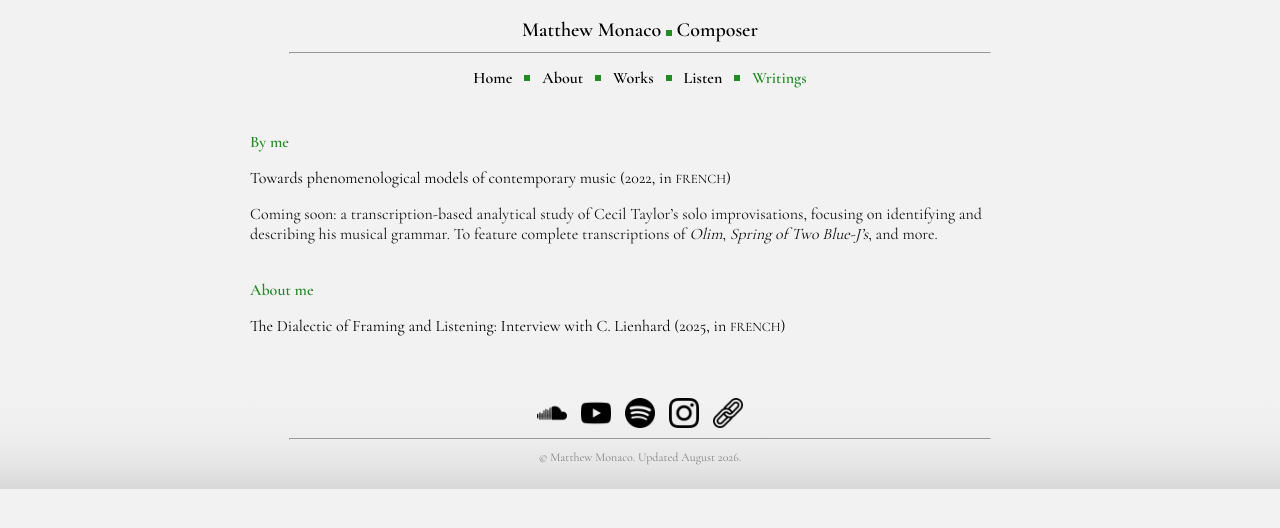
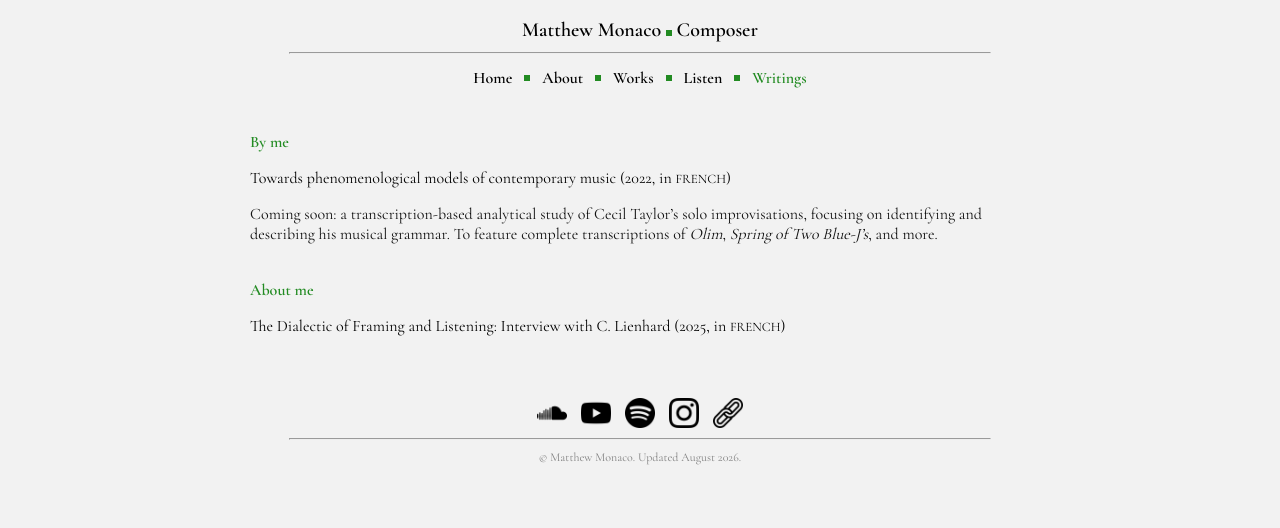
Before and after one commit to matthew-monaco/matthew-monaco.github.io, a Jekyll site: the page built from writings.md, in a window 1280 px wide. Shown: the top 528 px of the page. Built offline with Jekyll 4.4.1, drawn with Linux system fonts in a browser that asks for light colours.

Commit message:
Update style.css

```diff
--- a/assets/style.css
+++ b/assets/style.css
@@ -199,13 +199,6 @@ details > *:not(summary) {
 .site-footer {
   margin-top: 30px;
   padding-bottom: 25px;
-  background: linear-gradient(
-    to bottom,
-    #f2f2f2 0%,
-    #eeeeee 40%,
-    #e5e5e5 75%,
-    #d8d8d8 100%
-  );
 }
 
 .socials {
```
